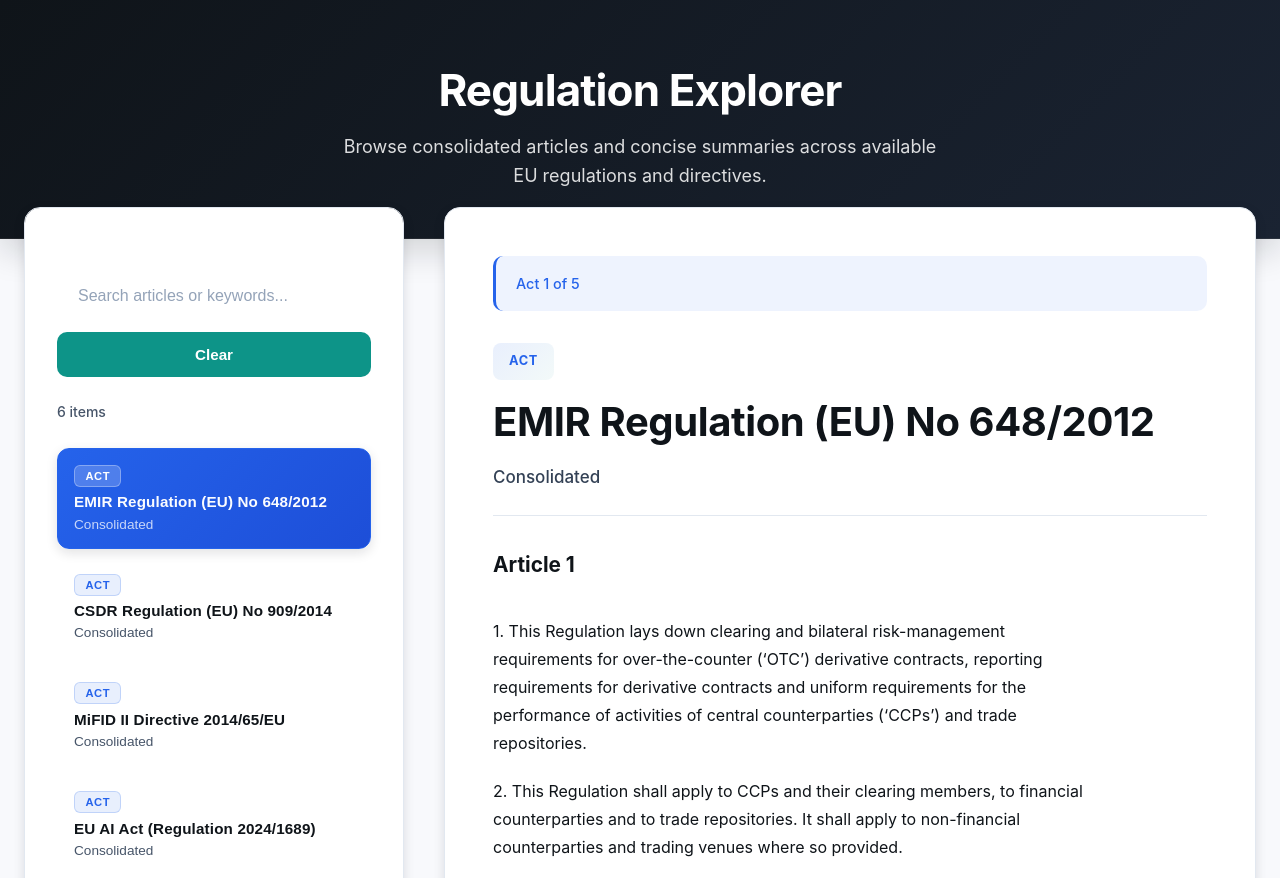
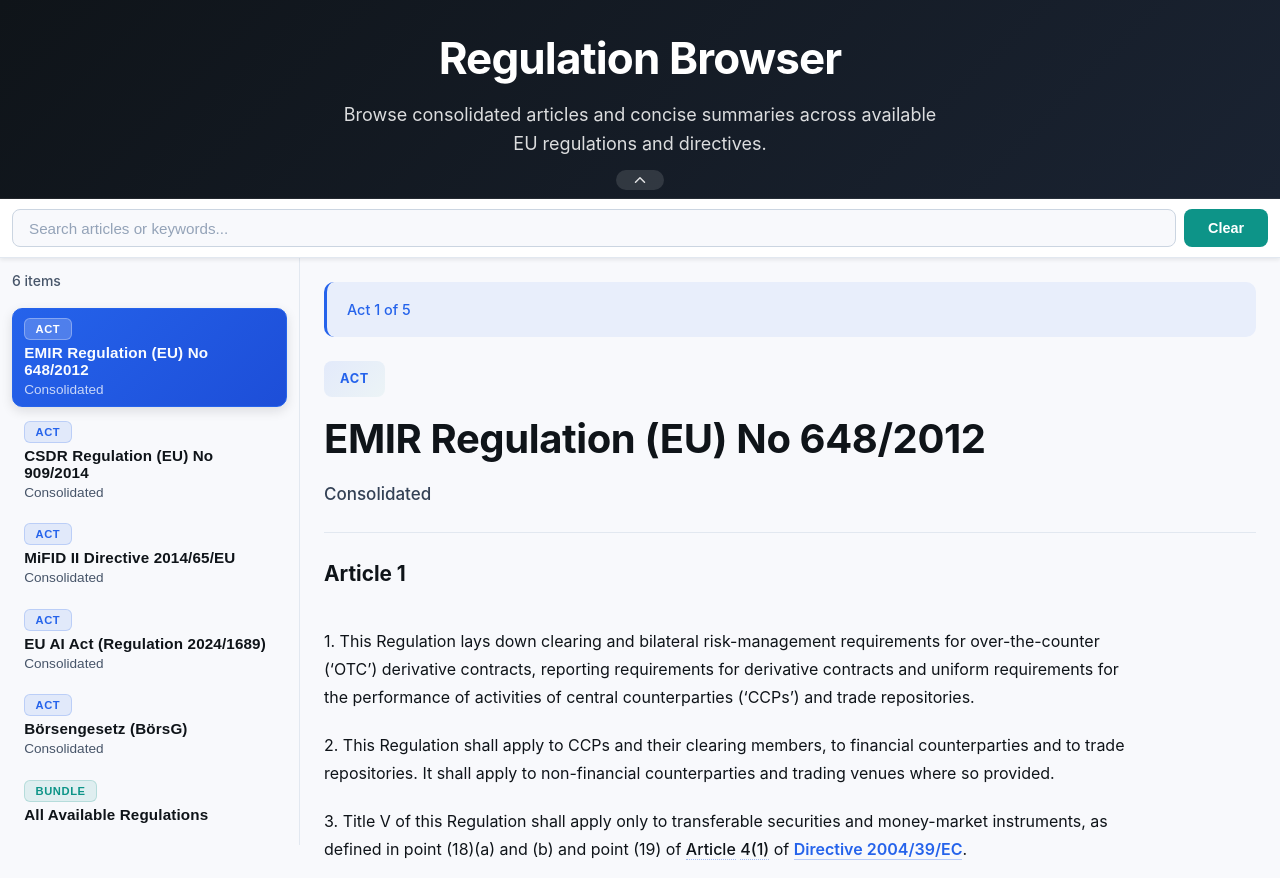
Before and after one commit to CVE-1990-0001/regulation-explorer, a plain HTML site: page index.html in a window 1280 px wide. Shown: the top 878 px of the page. Drawn offline with Linux system fonts and the light colour scheme.

Commit message:
feat(ui): rebrand to Regulation Browser and refine layout
- Rename app to Regulation Browser (RegBro) in README, title and heading
- Move search into a sticky full-width top bar that stays visible on scroll
- Replace card design with edge-to-edge layout using a vertical divider
- Move sidebar scrollbar to the left and tighten article list spacing
- Add collapsible header with a centered toggle handle

```diff
--- a/app.js
+++ b/app.js
@@ -1459,6 +1459,16 @@ clearSearchButton.addEventListener('click', clearSearch);
 prevButton.addEventListener('click', goToPrevious);
 nextButton.addEventListener('click', goToNext);
 
+const pageHeader = document.getElementById('pageHeader');
+const headerToggle = document.getElementById('headerToggle');
+if (pageHeader && headerToggle) {
+  headerToggle.addEventListener('click', () => {
+    const collapsed = pageHeader.classList.toggle('is-collapsed');
+    headerToggle.setAttribute('aria-expanded', String(!collapsed));
+    headerToggle.setAttribute('aria-label', collapsed ? 'Expand header' : 'Collapse header');
+  });
+}
+
 window.addEventListener('hashchange', () => {
   if (isUpdatingHash) {
     isUpdatingHash = false;
--- a/index.html
+++ b/index.html
@@ -3,26 +3,34 @@
 <head>
   <meta charset="UTF-8" />
   <meta name="viewport" content="width=device-width, initial-scale=1.0" />
-  <title>Regulation Explorer</title>
+  <title>Regulation Browser (RegBro)</title>
   <link rel="stylesheet" href="styles.css" />
 </head>
 <body>
-  <header class="page-header">
+  <header class="page-header" id="pageHeader">
     <div class="hero">
-      <h1>Regulation Explorer</h1>
+      <h1>Regulation Browser</h1>
       <p>Browse consolidated articles and concise summaries across available EU regulations and directives.</p>
     </div>
+    <button id="headerToggle" type="button" class="header-toggle" aria-expanded="true" aria-controls="pageHeader" aria-label="Collapse header">
+      <svg viewBox="0 0 24 24" width="18" height="18" aria-hidden="true" focusable="false">
+        <path d="M6 15l6-6 6 6" fill="none" stroke="currentColor" stroke-width="2" stroke-linecap="round" stroke-linejoin="round"/>
+      </svg>
+    </button>
   </header>
+
+  <div class="search-bar">
+    <div class="search-wrapper">
+      <label for="searchInput" class="sr-only">Search articles</label>
+      <input id="searchInput" type="search" placeholder="Search articles or keywords..." autocomplete="off" />
+      <button id="clearSearch" type="button" aria-label="Clear search input">Clear</button>
+    </div>
+  </div>
 
   <main class="page-content">
     <div class="layout">
       <aside class="side-panel" aria-label="Article navigation">
         <div class="side-panel-inner">
-          <div class="search-wrapper">
-            <label for="searchInput" class="sr-only">Search articles</label>
-            <input id="searchInput" type="search" placeholder="Search articles or keywords..." autocomplete="off" />
-            <button id="clearSearch" type="button" aria-label="Clear search input">Clear</button>
-          </div>
           <p id="listMessage" class="list-message"></p>
           <nav class="article-list" aria-label="Articles">
             <ul id="articleList"></ul>
--- a/styles.css
+++ b/styles.css
@@ -43,17 +43,74 @@ body {
 
 /* Header - Premium gradient */
 .page-header {
+  position: relative;
+  display: flex;
+  flex-direction: column;
+  align-items: center;
   background: linear-gradient(135deg, var(--primary-dark) 0%, var(--primary-navy) 100%);
   color: #ffffff;
-  padding: 4rem 2rem 3rem;
+  padding: 2rem 1.5rem 0.5rem;
   box-shadow: var(--shadow-lg);
   border-bottom: 1px solid rgba(255, 255, 255, 0.08);
+  overflow: hidden;
+  transition: padding var(--transition-base);
+}
+
+/* Collapse toggle - centered handle at bottom of header */
+.header-toggle {
+  margin-top: 0.75rem;
+  display: inline-flex;
+  align-items: center;
+  justify-content: center;
+  width: 3rem;
+  height: 1.25rem;
+  padding: 0;
+  border: none;
+  border-radius: 999px;
+  background: rgba(255, 255, 255, 0.12);
+  color: rgba(255, 255, 255, 0.85);
+  cursor: pointer;
+  transition: background var(--transition-fast), color var(--transition-fast);
+}
+
+.header-toggle:hover,
+.header-toggle:focus {
+  outline: none;
+  color: #ffffff;
+  background: rgba(255, 255, 255, 0.22);
+}
+
+.header-toggle svg {
+  transition: transform var(--transition-base);
+}
+
+/* Collapsed state */
+.page-header.is-collapsed {
+  padding: 0;
+  border-bottom: none;
+}
+
+.page-header.is-collapsed .hero {
+  opacity: 0;
+  visibility: hidden;
+  height: 0;
+  margin: 0;
+}
+
+.page-header.is-collapsed .header-toggle {
+  margin-top: 0;
+  border-radius: 0 0 999px 999px;
+}
+
+.page-header.is-collapsed .header-toggle svg {
+  transform: rotate(180deg);
 }
 
 .hero {
-  max-width: 1000px;
-  margin: 0 auto;
+  max-width: none;
+  margin: 0;
   text-align: center;
+  transition: opacity var(--transition-base);
 }
 
 .hero h1 {
@@ -74,23 +131,35 @@ body {
   line-height: 1.6;
 }
 
-/* Search section */
+/* Search section - sticky full-width bar */
+.search-bar {
+  position: sticky;
+  top: 0;
+  z-index: 100;
+  width: 100%;
+  background: var(--surface-elevated);
+  border-bottom: 1px solid var(--border-subtle);
+  box-shadow: var(--shadow-sm);
+  padding: 0.6rem 0.75rem;
+}
+
 .search-wrapper {
   display: flex;
-  flex-direction: column;
+  flex-direction: row;
   align-items: stretch;
-  gap: 0.75rem;
-  margin-top: 2rem;
+  gap: 0.5rem;
+  width: 100%;
 }
 
 .search-wrapper input[type="search"] {
+  flex: 1;
   width: 100%;
-  padding: 0.875rem 1.25rem;
-  border-radius: 10px;
-  border: 1px solid rgba(255, 255, 255, 0.15);
-  font-size: 1rem;
+  padding: 0.6rem 1rem;
+  border-radius: 8px;
+  border: 1px solid var(--border-strong);
+  font-size: 0.95rem;
   color: var(--text-primary);
-  background-color: rgba(255, 255, 255, 0.95);
+  background-color: var(--surface-light);
   transition: all var(--transition-base);
 }
 
@@ -106,11 +175,11 @@ body {
 }
 
 .search-wrapper button {
-  width: 100%;
-  padding: 0.875rem 1.5rem;
+  flex: 0 0 auto;
+  padding: 0.6rem 1.5rem;
   border: none;
-  border-radius: 10px;
-  font-size: 0.95rem;
+  border-radius: 8px;
+  font-size: 0.9rem;
   font-weight: 600;
   background: var(--accent-teal);
   color: #ffffff;
@@ -131,29 +200,32 @@ body {
 }
 
 .page-content {
-  max-width: 1400px;
-  margin: -2rem auto 3rem;
-  padding: 0 1.5rem;
+  max-width: none;
+  margin: 0 0 1.5rem;
+  padding: 0;
 }
 
 .layout {
   display: grid;
-  grid-template-columns: minmax(300px, 380px) 1fr;
-  gap: 2.5rem;
+  grid-template-columns: minmax(240px, 300px) 1fr;
+  gap: 0;
   align-items: flex-start;
 }
 
 /* Sidebar panel */
 .side-panel {
-  background: var(--surface-elevated);
-  border-radius: 16px;
-  padding: 2rem;
-  box-shadow: var(--shadow-md);
+  background: transparent;
+  border-radius: 0;
+  padding: 0.75rem;
+  box-shadow: none;
   position: sticky;
-  top: 1.5rem;
-  max-height: calc(100vh - 3rem);
+  top: 3.25rem;
+  max-height: calc(100vh - 3.25rem);
   overflow-y: auto;
-  border: 1px solid var(--border-subtle);
+  border: none;
+  border-right: 1px solid var(--border-subtle);
+  /* Move scrollbar to the left edge */
+  direction: rtl;
 }
 
 .side-panel::-webkit-scrollbar {
@@ -176,7 +248,9 @@ body {
 .side-panel-inner {
   display: flex;
   flex-direction: column;
-  gap: 1.5rem;
+  gap: 1rem;
+  /* Restore normal text flow inside the rtl scroll container */
+  direction: ltr;
 }
 
 .list-message {
@@ -196,7 +270,7 @@ body {
   padding: 0;
   display: flex;
   flex-direction: column;
-  gap: 0.5rem;
+  gap: 0.25rem;
 }
 
 .article-list-item {
@@ -206,8 +280,8 @@ body {
 /* Nested lists */
 .act-article-list {
   list-style: none;
-  margin: 0.5rem 0 0 0;
-  padding-left: 1.25rem;
+  margin: 0.25rem 0 0 0;
+  padding-left: 1rem;
   border-left: 2px solid var(--border-subtle);
 }
 
@@ -220,11 +294,11 @@ body {
 }
 
 .act-article-list-item {
-  margin: 0.35rem 0;
+  margin: 0.15rem 0;
 }
 
 .article-child-link {
-  padding: 0.5rem 0.75rem;
+  padding: 0.35rem 0.6rem;
   border-radius: 8px;
   background: var(--surface-light);
   font-size: 0.9rem;
@@ -242,15 +316,15 @@ body {
 .article-link {
   width: 100%;
   border: 1px solid transparent;
-  border-radius: 12px;
+  border-radius: 10px;
   background: transparent;
-  padding: 1rem;
+  padding: 0.55rem 0.7rem;
   text-align: left;
   color: var(--text-primary);
   font-size: 0.95rem;
   display: flex;
   flex-direction: column;
-  gap: 0.4rem;
+  gap: 0.25rem;
   cursor: pointer;
   transition: all var(--transition-base);
 }
@@ -328,15 +402,15 @@ body {
 
 /* Main content area */
 .article-content {
-  background: var(--surface-elevated);
-  border-radius: 16px;
-  padding: 3rem;
-  box-shadow: var(--shadow-md);
+  background: transparent;
+  border-radius: 0;
+  padding: 1.5rem;
+  box-shadow: none;
   display: flex;
   flex-direction: column;
-  gap: 2rem;
+  gap: 1.5rem;
   min-height: 60vh;
-  border: 1px solid var(--border-subtle);
+  border: none;
 }
 
 .status-message {
@@ -731,11 +805,11 @@ body {
 /* Footer */
 .page-footer {
   text-align: center;
-  padding: 3rem 1.5rem 4rem;
+  padding: 1.5rem 1.25rem 2rem;
   color: var(--text-secondary);
   font-size: 0.9rem;
   border-top: 1px solid var(--border-subtle);
-  margin-top: 4rem;
+  margin-top: 1.5rem;
 }
 
 .page-footer a {
@@ -838,6 +912,9 @@ body {
   .side-panel {
     position: static;
     max-height: none;
+    border-right: none;
+    border-bottom: 1px solid var(--border-subtle);
+    direction: ltr;
   }
 }
 
@@ -870,13 +947,12 @@ body {
   }
 
   .page-content {
-    margin: -1.5rem 1rem 2rem;
+    margin: 0 0 1.5rem;
     padding: 0;
   }
 
   .article-content {
-    padding: 1.75rem;
-    border-radius: 12px;
+    padding: 1.25rem;
   }
 
   .article-title {
@@ -889,14 +965,6 @@ body {
 
   .paragraphs {
     gap: 1rem;
-  }
-
-  .search-wrapper {
-    flex-direction: column;
-  }
-
-  .search-wrapper button {
-    width: 100%;
   }
 
   .article-paragraph.has-paragraph-tools {
```
Also changed, not shown: README.md.
